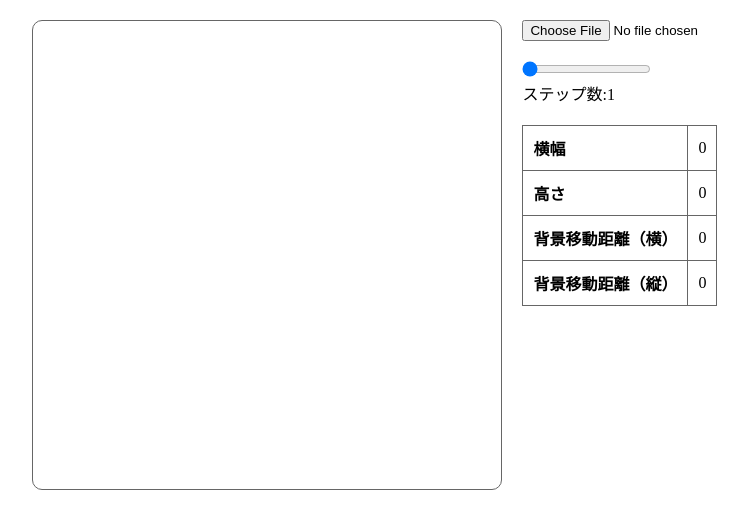
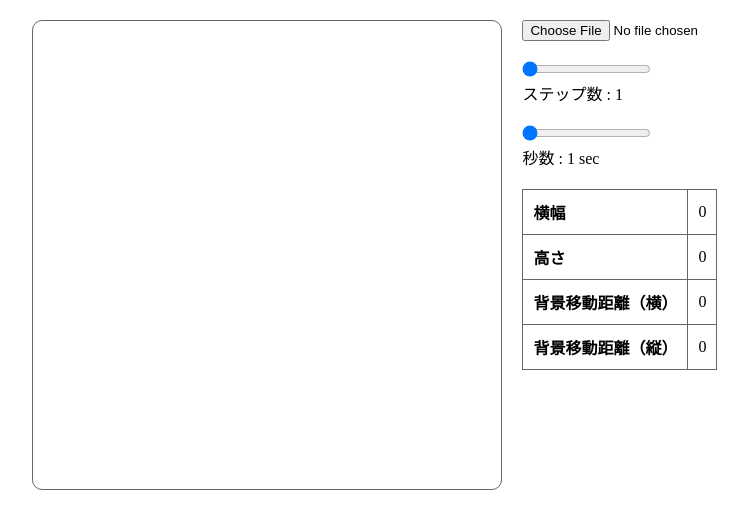
Before and after one commit to chico0624/sprite-checker, a React (Create React App) app: page / in a window 1280 px wide. Shown: the top 528 px of the page, without its empty margins (128-876 px from the left). Built offline with nearby package versions, Linux system fonts and the light colour scheme.

Commit message:
アニメーション秒数設定

```diff
--- a/src/components/Sprite.tsx
+++ b/src/components/Sprite.tsx
@@ -13,6 +13,7 @@ type SpriteDivProps = {
   height: number,
   backgrondImage: string,
   steps: number,
+  seconds: number,
   backgroundWidth: number,
   backgroundHeight: number,
 }
@@ -36,7 +37,7 @@ const SpriteDiv = styled.div<SpriteDivProps>`
   background-repeat: no-repeat;
   background-position: 0 0;
   background-image: url(${props => props.backgrondImage});
-  animation: ${props => sprite({ backgroundWidht: props.backgroundWidth, backgroundHeight: props.backgroundHeight })} 2s steps(${props => props.steps}) infinite;
+  animation: ${props => sprite({ backgroundWidht: props.backgroundWidth, backgroundHeight: props.backgroundHeight })} ${props => props.seconds}s steps(${props => props.steps}) infinite;
 `
 
 const PreviewDiv = styled.div`
@@ -80,6 +81,7 @@ const Sprite = () => {
     backgroundHeight: 0,
   })
   const [steps, setSteps] = useState(1)
+  const [seconds, setSeconds] = useState(1)
 
   const handleChangeFile = useCallback((e: ChangeEvent<HTMLInputElement>) => {
     const { files } = e.currentTarget;
@@ -138,6 +140,11 @@ const Sprite = () => {
     setSteps(num)
   }
 
+  const handleChangeSeconds = (e: ChangeEvent<HTMLInputElement>) => {
+    const { value } = e.currentTarget
+    setSeconds(parseFloat(value))
+  }
+
   return (
     <SpriteWrapperDiv>
       <PreviewDiv>
@@ -146,6 +153,7 @@ const Sprite = () => {
           height={previewSize.height}
           backgrondImage={preview}
           steps={steps}
+          seconds={seconds}
           backgroundWidth={previewSize.backgroundWidth}
           backgroundHeight={previewSize.backgroundHeight}
         >
@@ -170,7 +178,20 @@ const Sprite = () => {
             value={steps}
             onChange={handleChangeSteps}
           />
-          <label htmlFor="spriteSteps">ステップ数:{steps}</label>
+          <label htmlFor="spriteSteps">ステップ数 : {steps}</label>
+        </div>
+        <div>
+          <input
+            type="range"
+            id="spriteSteps"
+            name="spriteSteps"
+            min="1"
+            max="10"
+            step="0.1"
+            value={seconds}
+            onChange={handleChangeSeconds}
+          />
+          <label htmlFor="spriteSteps">秒数 : {seconds} sec</label>
         </div>
         <FormTable>
           <tr>
```
